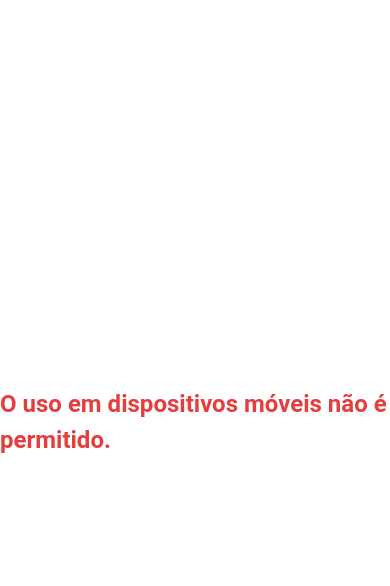
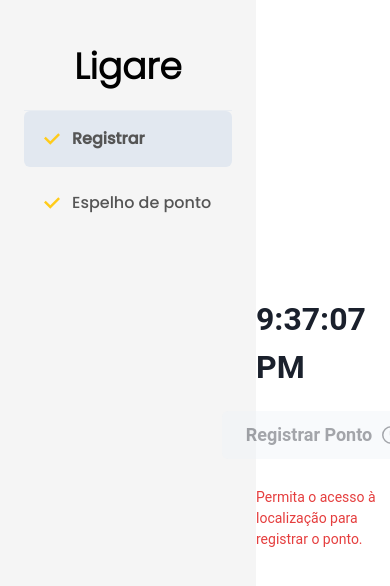
Before and after one commit to zenziski/ligare-sistemas-front, a React (Vite) app: page /ponto in a window 390 px wide. Shown: the top 586 px of the page. Built offline with nearby package versions, Linux system fonts and the light colour scheme; no server answers; what text-mask-addons would draw is missing.

Commit message:
fix mobile

```diff
--- a/src/routes/ponto/index.tsx
+++ b/src/routes/ponto/index.tsx
@@ -34,7 +34,6 @@
   const [time, setTime] = useState(new Date());
   const [geoAllowed, setGeoAllowed] = useState<boolean>(false);
   const [inRange, setInRange] = useState<boolean>(false);
-  const [isMobile, setIsMobile] = useState<boolean>(false);
 
   const toast = useToast();
 
@@ -50,7 +49,7 @@
           TARGET_LAT,
           TARGET_LNG
         );
-        setInRange(distance <= 2300);
+        setInRange(distance <= 100);
       },
       () => {
         setGeoAllowed(false);
@@ -92,35 +91,6 @@
     return () => clearInterval(timer);
   }, []);
 
-  useEffect(() => {
-    const checkMobile = () => {
-      setIsMobile(window.matchMedia("(max-width: 600px)").matches);
-    };
-    checkMobile();
-    window.addEventListener("resize", checkMobile);
-    return () => window.removeEventListener("resize", checkMobile);
-  }, []);
-
-  if (isMobile) {
-    return (
-      <Flex
-        position="fixed"
-        top={0}
-        left={0}
-        width="100vw"
-        height="100vh"
-        bg="rgba(255,255,255,0.95)"
-        zIndex={9999}
-        alignItems="center"
-        justifyContent="center"
-        flexDirection="column"
-      >
-        <Flex fontSize="2xl" color="red.500" fontWeight="bold">
-          O uso em dispositivos móveis não é permitido.
-        </Flex>
-      </Flex>
-    );
-  }
 
   return (
     <Sidebar>
```
